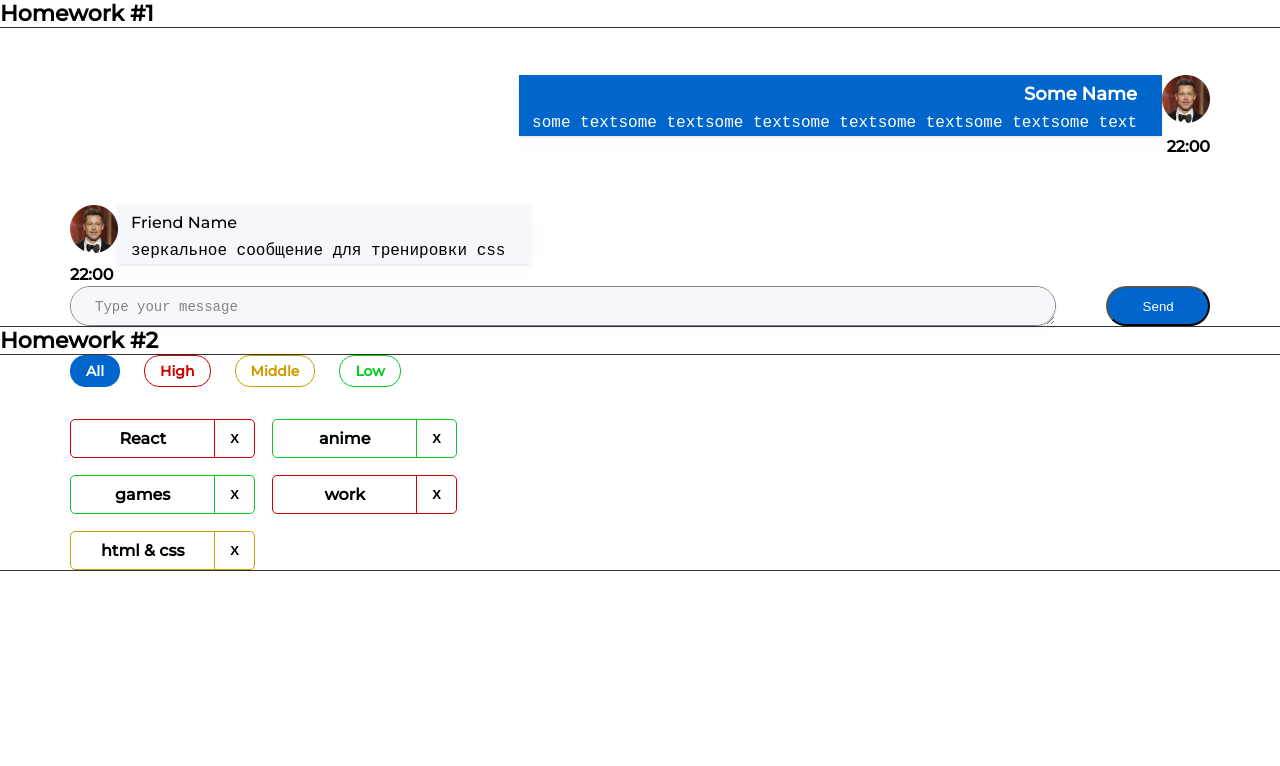
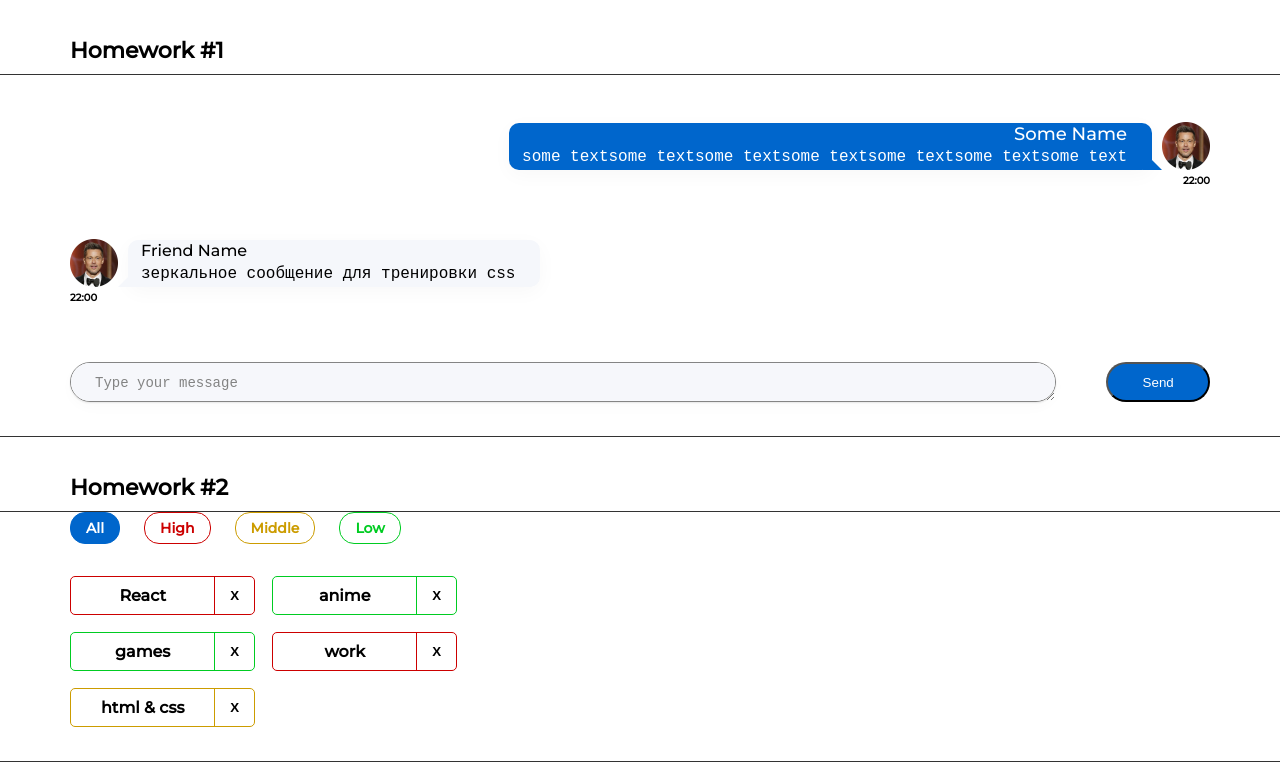
Before and after one commit to JuliaMargunova/hws2-master, a React (Create React App) app: page / in a window 1280 px wide. Shown: the top 766 px of the page. Built offline with nearby package versions, Linux system fonts and the light colour scheme.

Commit message:
added css style homework1

```diff
--- a/src/s1-main/App.module.css
+++ b/src/s1-main/App.module.css
@@ -1,24 +1,26 @@
 
-body{
+body {
     font-family: 'Montserrat';
     font-style: normal;
     font-weight: 600;
     line-height: 22px;
 }
+
 .App {
     --header_height: 60px;
     /*margin: 10% 70px;*/
 }
 
 .hw {
-display: flex;
-    flex-direction:column;
+    display: flex;
+    flex-direction: column;
     border-bottom: 1px solid #333;
     border-top: 1px solid #333;
-    padding: 0px 70px;
+    padding: 0px 70px 34px;
 }
 
 .hwTitle {
     font-size: 22px;
     line-height: 27px;
+    padding: 37px 70px 10px;
 }
--- a/src/s2-homeworks/hw01/friend-message/FriendMessage.module.css
+++ b/src/s2-homeworks/hw01/friend-message/FriendMessage.module.css
@@ -4,6 +4,7 @@
 
 .friendImageAndText {
     display: flex;
+    align-items: flex-end;
 }
 
 .friendImageAndText img {
@@ -12,25 +13,34 @@
 }
 
 .friendText {
+    box-shadow: 0px 5px 20px rgba(29, 33, 38, 0.03);
     background: #F5F7FB;
-    box-shadow: 0px 5px 20px rgba(29, 33, 38, 0.03), 0px 1px 2px rgba(29, 33, 38, 0.1);
+    margin-left: 10px;
+    position: relative;
+    border-radius: 10px;
     font-weight: 400;
     font-size: 16px;
     line-height: 20px;
 }
 
 .friendText:after {
+    content: '';
+    position: absolute;
+    left: -10px;
+    bottom: 0px;
+    border: 10px solid transparent;
+    border-bottom: 10px solid #F5F7FB;
 
 }
 
 .friendName {
-    margin: 8px 25px 3px 13px;
+    margin: 1px 25px 3px 13px;
 }
 
 .friendMessageText {
-    margin: 8px 25px 3px 13px;
+    margin: 1px 25px 3px 13px;
 }
 
 .friendTime {
-
+    font-size: 10px;
 }
--- a/src/s2-homeworks/hw01/message-sender/MessageSender.module.css
+++ b/src/s2-homeworks/hw01/message-sender/MessageSender.module.css
@@ -1,6 +1,7 @@
 .sendForm {
     display: flex;
     justify-content: space-between;
+    margin-top: 53px;
 }
 
 .textarea {
--- a/src/s2-homeworks/hw01/message/Message.module.css
+++ b/src/s2-homeworks/hw01/message/Message.module.css
@@ -6,6 +6,7 @@
     display: flex;
     justify-content: flex-end;
     color: #FFFFFF;
+    align-items: flex-end;
 }
 
 .imageAndText img {
@@ -15,22 +16,35 @@
 }
 
 .text {
+    box-shadow: 0px 5px 20px rgba(29, 33, 38, 0.03);
     background: #0066CC;
-    box-shadow: 0px 5px 20px rgba(29, 33, 38, 0.03), 0px 1px 2px rgba(29, 33, 38, 0.1);
+    /*box-shadow:0px 1px 2px rgba(29, 33, 38, 0.1);*/
+    margin-right: 10px;
+    position: relative;
+    border-radius: 10px;
+    font-weight: 400;
+    font-size: 16px;
+    line-height: 20px;
 }
 
 .text:after {
+    content: '';
+    position: absolute;
+    right: -10px;
+    bottom: 0px;
+    border: 10px solid transparent;
+    border-bottom: 10px solid #0066CC;
 
 }
 
 .name {
     text-align: end;
-    margin: 8px 25px 3px 13px;
+    margin: 1px 25px 3px 13px;
     font-size: 18px;
 }
 
 .messageText {
-    margin: 8px 25px 3px 13px;
+    margin: 1px 25px 3px 13px;
     font-weight: 400;
     font-size: 16px;
     line-height: 20px;
@@ -38,4 +52,6 @@
 
 .time {
     text-align: end;
+    font-weight: 600;
+    font-size: 10px;
 }
--- a/src/s2-homeworks/hw01/message/Message.tsx
+++ b/src/s2-homeworks/hw01/message/Message.tsx
@@ -4,8 +4,8 @@ import {MessageType} from "../HW1";
 import message from "./Message";
 
 // нужно создать правильный тип вместо any
-export type MessagePropsType= {
-    message:MessageType
+export type MessagePropsType = {
+    message: MessageType
 };
 
 // нужно отобразить приходящие данные
```
